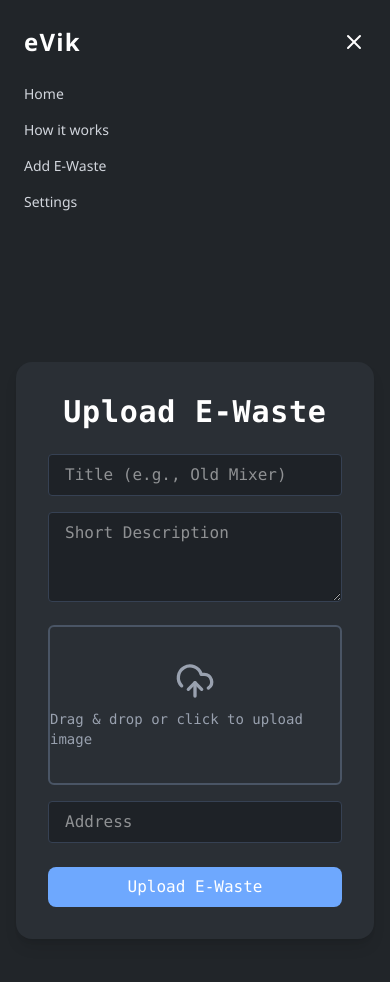
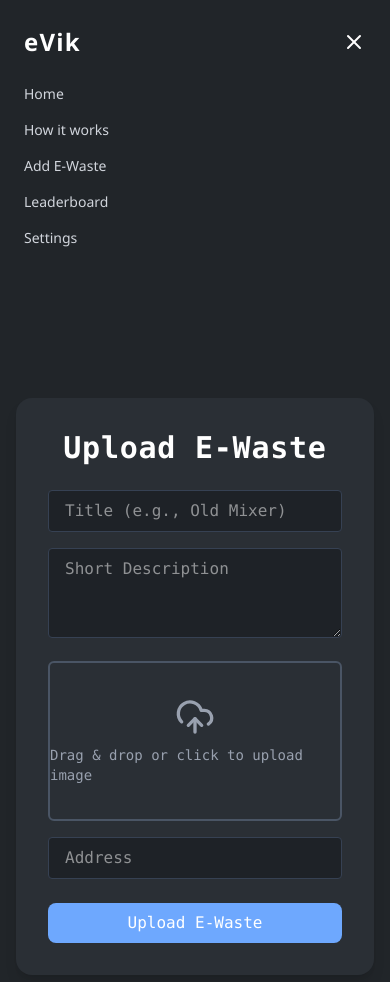
Before and after one commit to SahilKaturde/e-vik-frontend, a React (Vite) app: page /add-e-waste in a window 390 px wide. Both pictures are taken after a click on the element 354 px from the left and 42 px from the top of the page. Shown: the top 982 px of the page. Built offline with nearby package versions, Linux system fonts and the light colour scheme.

Commit message:
added dashboard in mobile view

```diff
--- a/src/Components/Navbar.jsx
+++ b/src/Components/Navbar.jsx
@@ -57,6 +57,9 @@ function Navbar() {
             <Link to="/add-e-waste" className="hover:text-white transition" onClick={toggleMenu}>Add E-Waste</Link>
           </li>
           <li>
+            <Link to="/leaderboard" className="hover:text-white transition" onClick={toggleMenu}>Leaderboard</Link>
+          </li>
+          <li>
             <Link to="/settings" className="hover:text-white transition" onClick={toggleMenu}>Settings</Link>
           </li>
         </ul>
```
